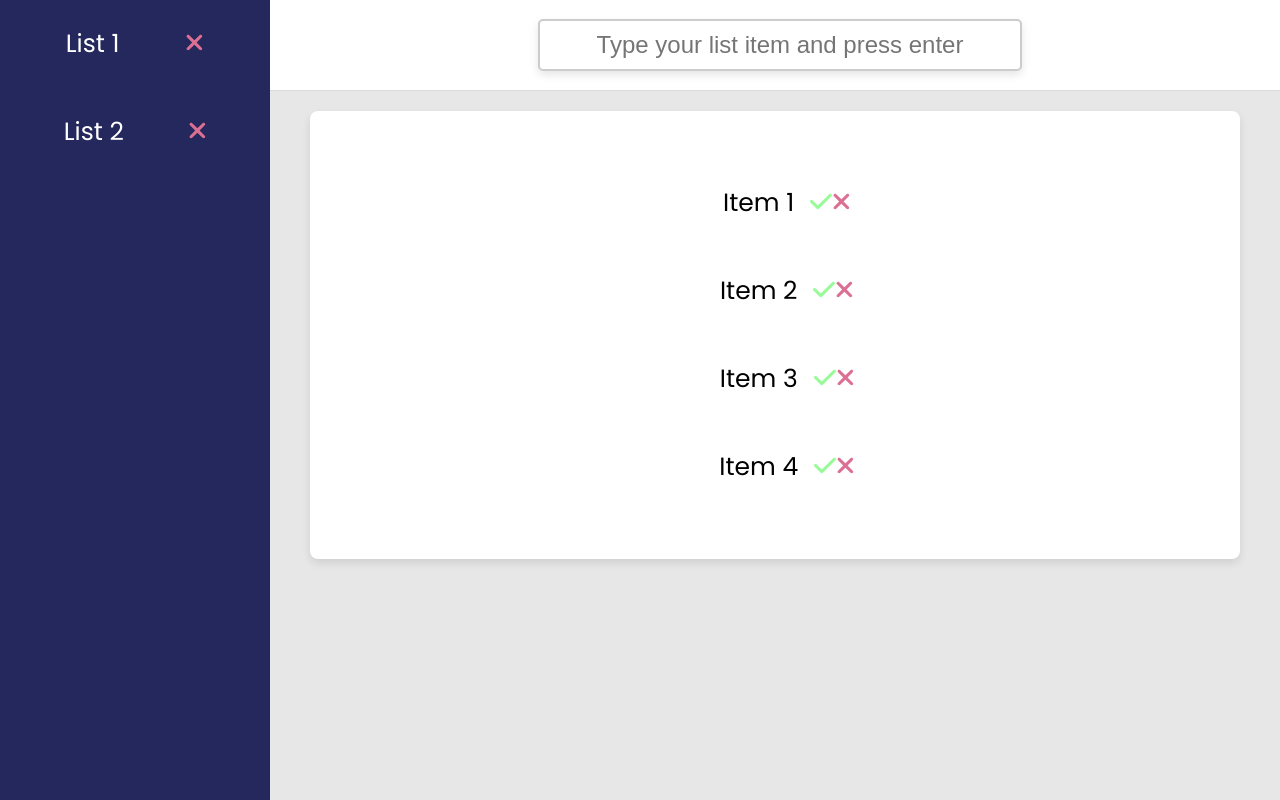
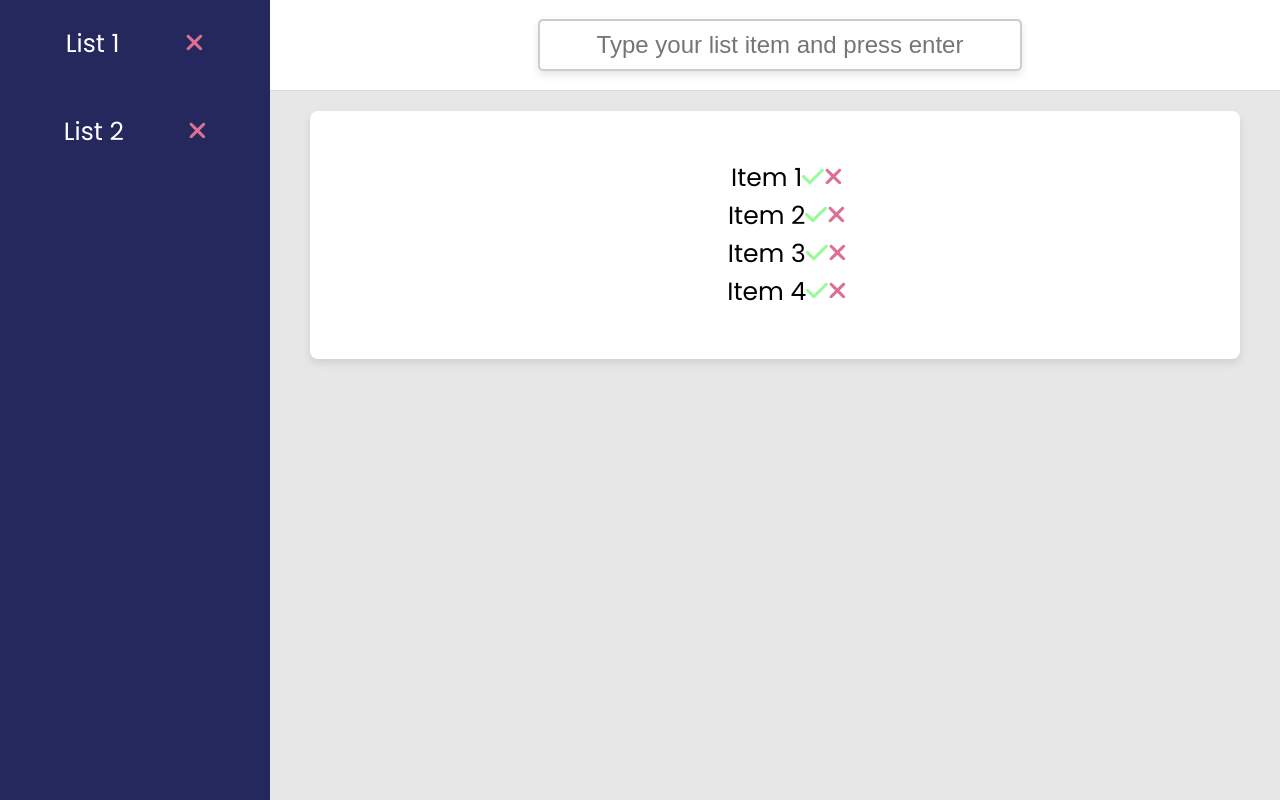
Before and after one commit to ewanwg/Todo, an Angular app in the folder Todo.UI/: page / in a window 1280 px wide. Built offline with nearby package versions, Linux system fonts and the light colour scheme.

Commit message:
Implement draggable list items

```diff
--- a/Todo.UI/src/app/app.component.html
+++ b/Todo.UI/src/app/app.component.html
@@ -27,35 +27,13 @@
       }
     </section>
     <section class="main-body">
-      <div cdkDropList class="main-body-items">
-        <div class="main-body-item">
-          <p>Item 1</p>
-          <div class="main-body-item-icons">
+      <div cdkDropList class="main-body-items" (cdkDropListDropped)="drop($event)">
+        @for (item of items; track item){
+          <div class="main-body-item" cdkDrag>{{item}}
             <fa-icon [icon]="faCheck" class="complete-check"></fa-icon>
             <fa-icon [icon]="faXmark" class="delete-xmark"></fa-icon>
           </div>
-        </div>
-        <div class="main-body-item">
-          <p>Item 2</p>
-          <div class="main-body-item-icons">
-            <fa-icon [icon]="faCheck" class="complete-check"></fa-icon>
-            <fa-icon [icon]="faXmark" class="delete-xmark"></fa-icon>
-          </div>
-        </div>
-        <div class="main-body-item">
-          <p>Item 3</p>
-          <div class="main-body-item-icons">
-            <fa-icon [icon]="faCheck" class="complete-check"></fa-icon>
-            <fa-icon [icon]="faXmark" class="delete-xmark"></fa-icon>
-          </div>
-        </div>
-        <div class="main-body-item">
-          <p>Item 4</p>
-          <div class="main-body-item-icons">
-            <fa-icon [icon]="faCheck" class="complete-check"></fa-icon>
-            <fa-icon [icon]="faXmark" class="delete-xmark"></fa-icon>
-          </div>
-        </div>
+        }
         <router-outlet></router-outlet>
       </div>
     </section>
--- a/Todo.UI/src/app/app.component.ts
+++ b/Todo.UI/src/app/app.component.ts
@@ -3,6 +3,7 @@ import { RouterOutlet } from '@angular/router';
 import { FontAwesomeModule } from '@fortawesome/angular-fontawesome';
 import { faXmark, faCheck } from '@fortawesome/free-solid-svg-icons';
 import { DragDropModule } from '@angular/cdk/drag-drop';
+import { CdkDragDrop, CdkDropList, CdkDrag, moveItemInArray } from '@angular/cdk/drag-drop';
 
 @Component({
   selector: 'app-root',
@@ -14,6 +15,9 @@ export class AppComponent {
   title = 'Todo.UI';
   faXmark = faXmark;
   faCheck = faCheck;
+  items = ['Item 1', 'Item 2', 'Item 3', 'Item 4'];
+
+  drop(event: CdkDragDrop<string[]>) {
+    moveItemInArray(this.items, event.previousIndex, event.currentIndex);
+  }
 }
-
-Function
```
